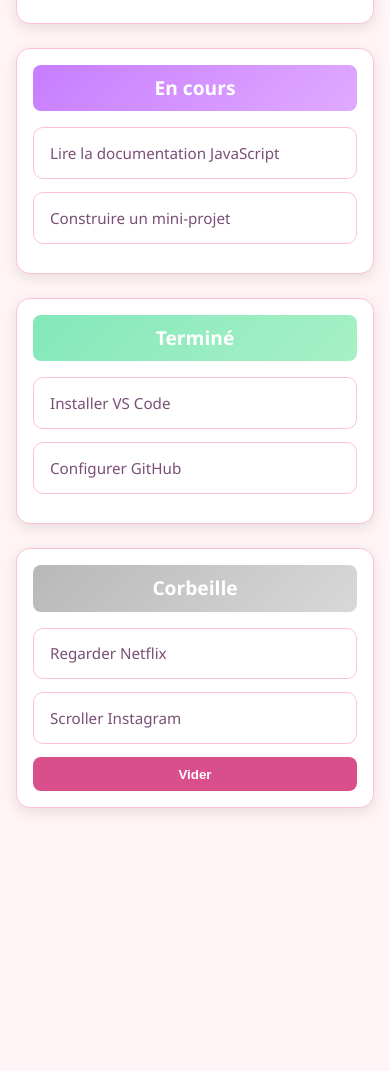
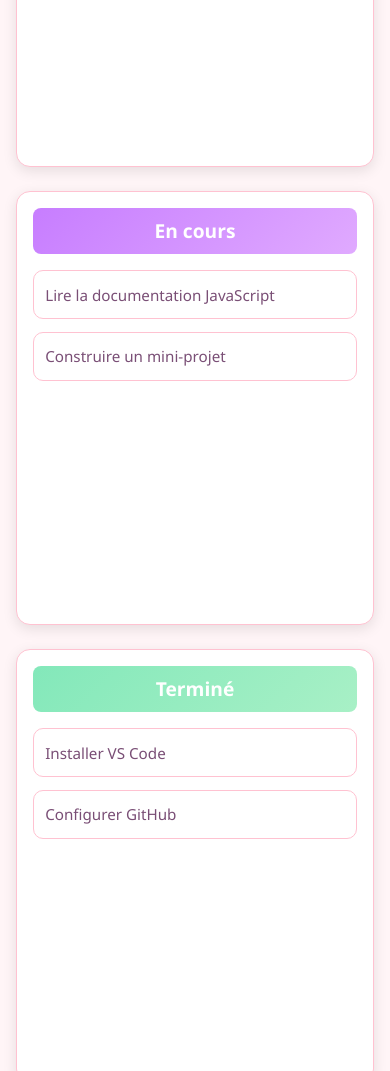
Before and after one commit to Salemofgod/tableau-de-taches-rpi, a plain HTML site: page index.html in a window 390 px wide. Shown: the part 560-1631 px from the top of the page. Before the commit the page ends 1400 px from the top, so only its background shows below. Drawn offline with Linux system fonts and the light colour scheme.

Commit message:
Update style.css

```diff
--- a/style.css
+++ b/style.css
@@ -191,3 +191,97 @@ header {
         transform: translateY(0);
     }
 }
+/* ===== STYLES POUR LES NOUVELLES CLASSES MVC ===== */
+
+/* Classes pour les tâches selon leur statut */
+.task--pending {
+  border-left: 4px solid #ff9ebb;
+  background-color: #fff5f7;
+}
+
+.task--active {
+  border-left: 4px solid #c77dff;
+  background-color: #f9f0ff;
+}
+
+.task--completed {
+  border-left: 4px solid #83e8ba;
+  background-color: #f0fff5;
+}
+
+.task--deleted {
+  border-left: 4px solid #b8b8b8;
+  background-color: #f5f5f5;
+  opacity: 0.7;
+}
+
+/* Style pour le bouton "Vider la corbeille" */
+.trash-actions {
+  padding: 1rem;
+  text-align: center;
+  border-top: 1px solid #ffc2d1;
+  margin-top: auto;
+}
+
+/* Surcharge du style .empty-btn existant pour plus de cohérence */
+.empty-btn {
+  background: linear-gradient(135deg, #d94f8c, #c73e7b);
+  color: white;
+  border: none;
+  border-radius: 8px;
+  padding: 0.8rem 1.5rem;
+  font-weight: bold;
+  cursor: pointer;
+  transition: all 0.3s ease;
+  width: 100%;
+  font-size: 0.95rem;
+  letter-spacing: 0.5px;
+  margin-top: 1rem;
+}
+
+.empty-btn:hover {
+  background: linear-gradient(135deg, #c73e7b, #b52d6a);
+  transform: translateY(-2px);
+  box-shadow: 0 4px 12px rgba(217, 79, 140, 0.4);
+}
+
+.empty-btn:active {
+  transform: translateY(0);
+}
+
+/* Améliorations pour les colonnes */
+.column {
+  display: flex;
+  flex-direction: column;
+  min-height: 500px;
+}
+
+.items-list {
+  flex: 1;
+  min-height: 300px;
+}
+
+/* Responsive amélioré */
+@media (max-width: 1200px) {
+  .board-columns {
+    grid-template-columns: repeat(2, 1fr);
+  }
+}
+
+@media (max-width: 768px) {
+  .board-columns {
+    grid-template-columns: 1fr;
+  }
+
+  .column {
+    min-height: 400px;
+  }
+
+  .task-card {
+    padding: 0.7rem;
+  }
+
+  .empty-btn {
+    padding: 0.7rem;
+  }
+}
```
